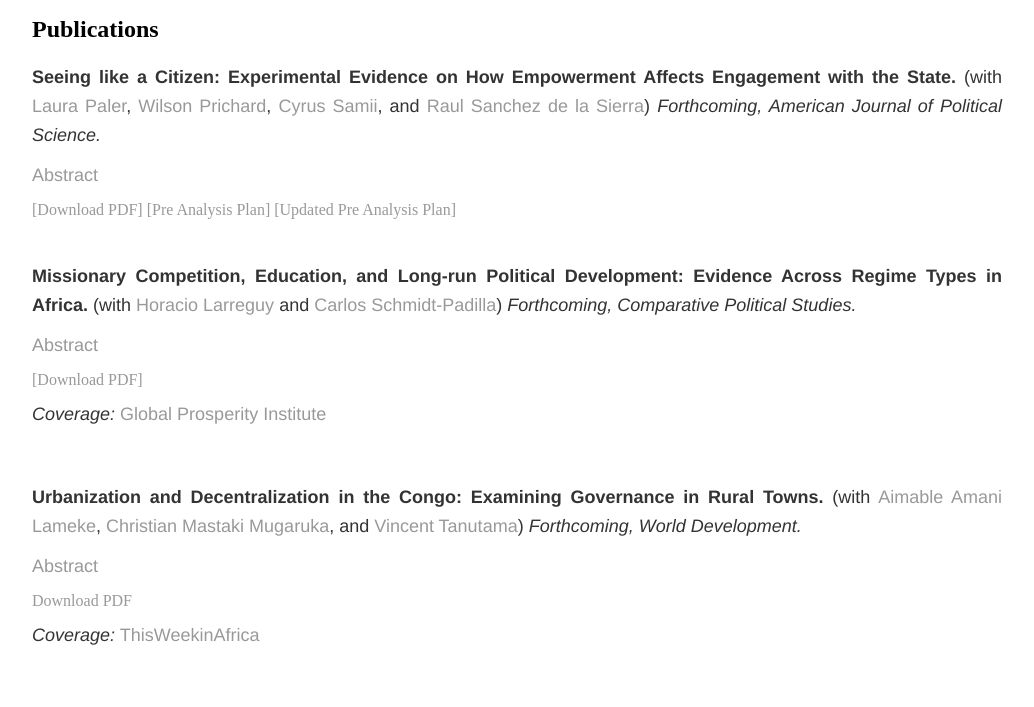
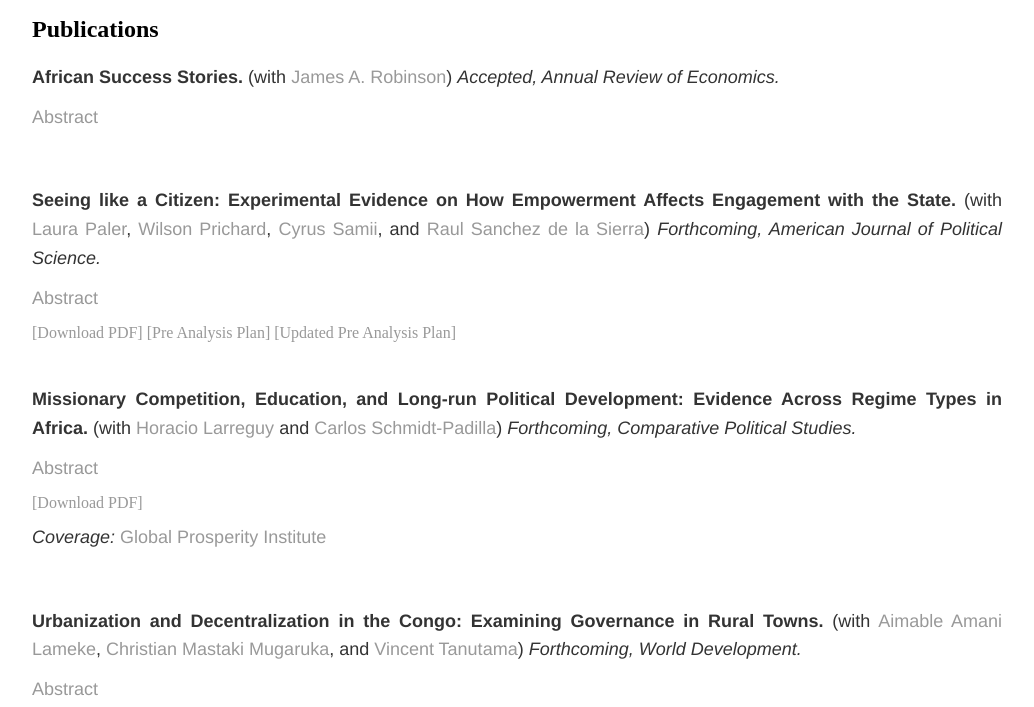
Before and after one commit to soeren-henn/soeren-henn.github.io, a Jekyll site: the page built from research/index.html, in a window 1280 px wide and 900 px high, scrolled down 359 px, cut to the strip 193-900 px from the top of the window. Shown: the whole strip, without its empty margins (123-1157 px from the left). Built offline with Jekyll 4.4.1, drawn with Linux system fonts in a browser that asks for light colours; some of the changed text lies outside the part shown.

Commit message:
Update index.html
Annual Review accepted

```diff
--- a/research/index.html
+++ b/research/index.html
@@ -21,6 +21,12 @@ title: Research
 	<p> You can download my reasearch statement here: <a href="/files/Henn_research.pdf" class="btn btn-default pull-right" title="PDF">Download PDF</a></p>
 	-->
 	<h2>Publications</h2>
+
+	<div class="paper">
+		<p><b>African Success Stories.</b> (with <a href="https://voices.uchicago.edu/jamesrobinson/" target="_blank">James A. Robinson</a>) <i>Accepted, Annual Review of Economics.</i></p>
+		<p><a href="#" class="show-abstract">Abstract</a></p>
+    		<p class="hidden-paragraph">We systematically document for the first time that African societies were not politically organized on the basis of ethnicity in the pre-colonial period. The 763 ethnic groups documented in Murdock's Ethnographic Atlas have stood as the basic unit of analysis in social science research of Africa. Yet in 1880 there were probably 45,000 independent polities which were rarely organized on ethnic lines. Moreover, at most 2\% of these could be classified as states. We argue that the main reason for this extreme political decentralization was that African societies were deliberately organized to stop centralization emerging. In this they were successful. We point out some key aspects of African societies that helped them to manage this equilibrium. We also emphasize how the organization of the economy was subservient to these political goals.</p>
+	</div>
 
 	<div class="paper">
 		<p><b>Seeing like a Citizen: Experimental Evidence on How Empowerment Affects Engagement with the State.</b> (with <a href="https://laurapaler.com/" target="_blank">Laura Paler</a>, <a href="https://sites.google.com/site/wilsonprichard/" target="_blank">Wilson Prichard</a>, <a href="http://cyrussamii.com/" target="_blank">Cyrus Samii</a>, and <a href="https://raulsanchezdelasierra.com/" target="_blank">Raul Sanchez de la Sierra</a>) <i>Forthcoming, American Journal of Political Science.</i></p>
@@ -86,12 +92,6 @@ title: Research
 -->
 
 	<h2>Working Papers</h2>
-
-	<div class="paper">
-		<p><b>African Success Stories.</b> (with <a href="https://voices.uchicago.edu/jamesrobinson/" target="_blank">James A. Robinson</a>) <i>Revisions Requested, Annual Review of Economics.</i></p>
-		<p><a href="#" class="show-abstract">Abstract</a></p>
-    		<p class="hidden-paragraph">We systematically document for the first time that African societies were not politically organized on the basis of ethnicity in the pre-colonial period. The 763 ethnic groups documented in Murdock's Ethnographic Atlas have stood as the basic unit of analysis in social science research of Africa. Yet in 1880 there were probably 45,000 independent polities which were rarely organized on ethnic lines. Moreover, at most 2\% of these could be classified as states. We argue that the main reason for this extreme political decentralization was that African societies were deliberately organized to stop centralization emerging. In this they were successful. We point out some key aspects of African societies that helped them to manage this equilibrium. We also emphasize how the organization of the economy was subservient to these political goals.</p>
-	</div>
 
 	<div class="paper">
 		<p><b>State Expansion and Social Responses in the Democratic Republic of the Congo.</b> (with <a href="http://vincent-tanutama.com/" target="_blank">Vincent Tanutama</a>) </p>
```
